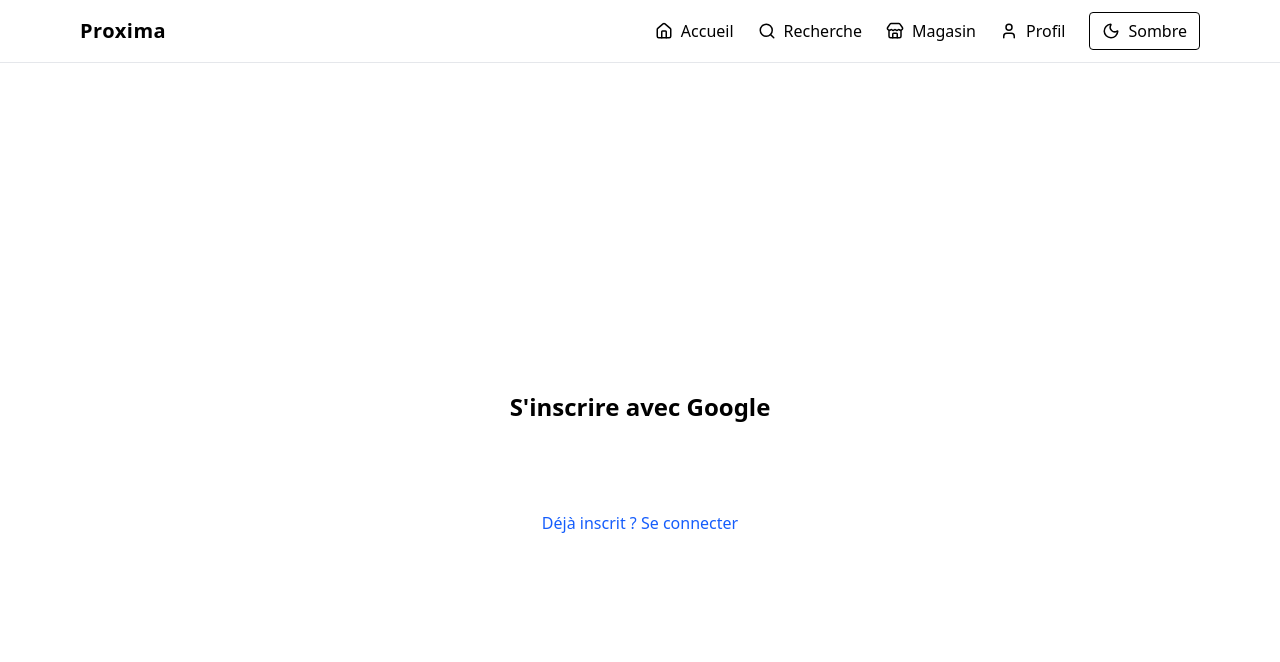
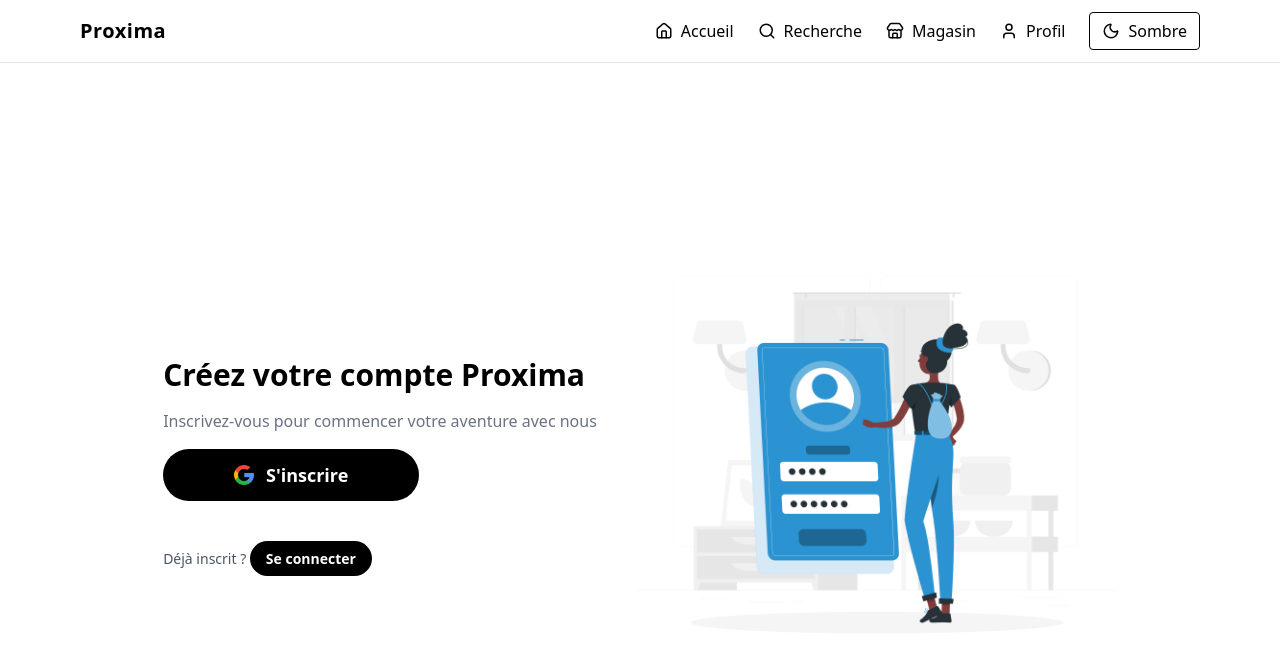
Before and after one commit to biyayinux/proxima, a React (Vite) app: page /signUp in a window 1280 px wide. Shown: the top 662 px of the page. Built offline with nearby package versions, Linux system fonts and the light colour scheme; no server answers.

Commit message:
Desgin auth

```diff
--- a/src/components/navbar.tsx
+++ b/src/components/navbar.tsx
@@ -52,7 +52,7 @@
       </div>
       {menuOpen && (
         <div className="md:hidden flex flex-col gap-3 px-4 pb-4 border-t border-gray-200 dark:border-gray-800">
-          <Link to="/" onClick={closeMenu} className={linkClass('/')}>
+          <Link to="/all" onClick={closeMenu} className={linkClass('/')}>
             <Home size={18} /> Accueil
           </Link>
           <Link
--- a/src/pages/auth/signIn.tsx
+++ b/src/pages/auth/signIn.tsx
@@ -1,7 +1,9 @@
-import { useState, useEffect } from 'react';
+import { useState, useEffect, useRef } from 'react';
 import { GoogleLogin } from '@react-oauth/google';
 import { jwtDecode } from 'jwt-decode';
-import { useNavigate } from 'react-router-dom';
+import { useNavigate, Link } from 'react-router-dom';
+import image1 from '/images/illustrations/image1.png';
+import googleIcon from '/images/icons/google.png'; // Icône Google
 
 interface User {
   name: string;
@@ -14,7 +16,9 @@
 function SignIn() {
   const [user, setUser] = useState<User | null>(null);
   const [error, setError] = useState<string | null>(null);
+  const [loading, setLoading] = useState<boolean>(false);
   const navigate = useNavigate();
+  const googleBtnRef = useRef<HTMLDivElement>(null);
 
   useEffect(() => {
     document.title = 'Connexion — Proxima';
@@ -27,8 +31,8 @@
         email: string;
         picture?: string;
       }>(credentialResponse.credential);
+      const email = decoded.email;
 
-      const email = decoded.email;
       try {
         const res = await fetch(
           `${import.meta.env.VITE_MIDDLEWARE_URL}/api/auth/signIn`,
@@ -43,38 +47,102 @@
 
         if (!res.ok) {
           setError(data.error || 'Erreur lors de la connexion');
+          setLoading(false);
           return;
         }
 
-        // Si tout est ok, stocker token + user et rediriger
         localStorage.setItem('token', data.token);
         localStorage.setItem('user', JSON.stringify(data.user));
         setUser(data.user);
-        navigate('/profile');
+        navigate('/all');
       } catch (err: any) {
         console.error('Erreur API SignIn ', err);
         setError('Erreur serveur, réessayez plus tard');
+        setLoading(false);
       }
     }
   };
 
-  const handleLoginError = () => setError('Connexion Google échouée');
+  const handleLoginError = () => {
+    setError('Connexion Google échouée');
+    setLoading(false);
+  };
+
+  const triggerGoogleLogin = () => {
+    setLoading(true);
+    const button = googleBtnRef.current?.querySelector(
+      'div[role="button"]',
+    ) as HTMLElement | null;
+
+    if (button) {
+      button.click();
+    } else {
+      setError('Le bouton Google n’est pas encore prêt. Veuillez réessayer.');
+      setLoading(false);
+    }
+  };
 
   return (
-    <div className="min-h-screen flex flex-col items-center justify-center bg-white text-black dark:bg-black dark:text-white transition-colors duration-300">
-      <h1 className="text-2xl font-bold mb-6">Connexion avec Google OAuth2</h1>
-      {error && <p className="text-red-500 mb-4">{error}</p>}
+    <div className="min-h-screen flex flex-col md:flex-row items-center justify-center gap-10 px-6 bg-white text-black dark:bg-black dark:text-white transition-colors duration-300">
+      <div className="order-1 md:order-2 flex justify-center md:justify-end w-full md:w-auto mb-6 md:mb-0">
+        <img
+          src={image1}
+          alt="Illustration"
+          className="w-64 sm:w-80 md:w-[420px] lg:w-[480px] h-auto object-contain"
+        />
+      </div>
+      <div className="order-2 md:order-1 flex flex-col items-center md:items-start text-center md:text-left max-w-md space-y-4">
+        <h1 className="text-3xl font-bold">Bienvenue sur Proxima</h1>
+        <p className="text-gray-500 dark:text-gray-400">
+          Connectez-vous pour accéder à votre espace personnel
+        </p>
+        {error && <p className="text-red-500">{error}</p>}
         {user ? (
           <div>
             <p>Nom {user.name}</p>
             <p>Email {user.email}</p>
           </div>
         ) : (
+          <>
+            <button
+              onClick={triggerGoogleLogin}
+              disabled={loading}
+              className={`relative z-10 w-64 py-3 flex items-center justify-center gap-3 rounded-full font-semibold text-lg transition ${
+                loading
+                  ? 'bg-gray-400 text-white cursor-not-allowed'
+                  : 'bg-black text-white dark:bg-white dark:text-black hover:opacity-80'
+              }`}
+            >
+              <img
+                src={googleIcon}
+                alt="Google Icon"
+                className="w-5 h-5 object-contain"
+              />
+              {loading ? 'Connexion…' : 'Se connecter'}
+            </button>
+            <div
+              ref={googleBtnRef}
+              className="absolute opacity-0 pointer-events-none"
+            >
               <GoogleLogin
                 onSuccess={handleLoginSuccess}
                 onError={handleLoginError}
               />
+            </div>
+          </>
         )}
+        <div className="mt-8">
+          <p className="text-sm text-gray-600 dark:text-gray-300">
+            Pas encore de compte ?{' '}
+            <Link
+              to="/signUp"
+              className="font-semibold text-white bg-black dark:bg-white dark:text-black px-4 py-2 rounded-full transition hover:opacity-80"
+            >
+              Créer un compte
+            </Link>
+          </p>
+        </div>
+      </div>
     </div>
   );
 }
--- a/src/pages/auth/signUp.tsx
+++ b/src/pages/auth/signUp.tsx
@@ -1,7 +1,9 @@
-import { useState, useEffect } from 'react';
+import { useState, useEffect, useRef } from 'react';
 import { GoogleLogin } from '@react-oauth/google';
 import { jwtDecode } from 'jwt-decode';
 import { useNavigate, Link } from 'react-router-dom';
+import image1 from '/images/illustrations/image1.png';
+import googleIcon from '/images/icons/google.png';
 
 interface User {
   name: string;
@@ -12,10 +14,13 @@
 
 function SignUp() {
   const [user, setUser] = useState<User | null>(null);
+  const [error, setError] = useState<string | null>(null);
+  const [loading, setLoading] = useState<boolean>(false);
   const navigate = useNavigate();
+  const googleBtnRef = useRef<HTMLDivElement>(null);
 
   useEffect(() => {
-    document.title = "S'inscrire — Proxima";
+    document.title = 'Inscription — Proxima';
   }, []);
 
   const handleSignUpSuccess = (credentialResponse: CredentialResponse) => {
@@ -33,45 +38,86 @@
     }
   };
 
-  const handleSignUpError = () => console.error('Inscription Google échouée');
+  const handleSignUpError = () => {
+    setError('Inscription Google échouée');
+    setLoading(false);
+  };
+
+  const triggerGoogleLogin = () => {
+    setLoading(true);
+    const button = googleBtnRef.current?.querySelector(
+      'div[role="button"]',
+    ) as HTMLElement | null;
+
+    if (button) {
+      button.click();
+    } else {
+      setError('Le bouton Google n’est pas encore prêt. Veuillez réessayer.');
+      setLoading(false);
+    }
+  };
 
   return (
-    <div className="min-h-screen flex flex-col items-center justify-center bg-white text-black dark:bg-black dark:text-white transition-colors duration-300 px-4">
-      <h1 className="text-2xl font-bold mb-6">S'inscrire avec Google</h1>
-
-      {!user && (
-        <GoogleLogin
-          onSuccess={handleSignUpSuccess}
-          onError={handleSignUpError}
+    <div className="min-h-screen flex flex-col md:flex-row items-center justify-center gap-10 px-6 bg-white text-black dark:bg-black dark:text-white transition-colors duration-300">
+      <div className="order-1 md:order-2 flex justify-center md:justify-end w-full md:w-auto mb-6 md:mb-0">
+        <img
+          src={image1}
+          alt="Illustration"
+          className="w-64 sm:w-80 md:w-[420px] lg:w-[480px] h-auto object-contain"
         />
-      )}
-
-      {user && (
-        <div className="flex flex-col items-center gap-4">
-          <img
-            src="/avatar.png"
-            alt="Avatar par défaut"
-            className="w-20 h-20 rounded-full border border-current mb-3"
-            onClick={() => document.getElementById('fileInput')?.click()}
-          />
-          <input
-            type="file"
-            id="fileInput"
-            accept="image/*"
-            className="hidden"
-          />
-          <p className="text-center mt-2">
-            Nom {user.name} <br /> Email {user.email}
+      </div>
+      <div className="order-2 md:order-1 flex flex-col items-center md:items-start text-center md:text-left max-w-md space-y-4">
+        <h1 className="text-3xl font-bold">Créez votre compte Proxima</h1>
+        <p className="text-gray-500 dark:text-gray-400">
+          Inscrivez-vous pour commencer votre aventure avec nous
+        </p>
+        {error && <p className="text-red-500">{error}</p>}
+        {user ? (
+          <div className="text-center md:text-left">
+            <p>Nom {user.name}</p>
+            <p>Email {user.email}</p>
+          </div>
+        ) : (
+          <>
+            <button
+              onClick={triggerGoogleLogin}
+              disabled={loading}
+              className={`relative z-10 w-64 py-3 flex items-center justify-center gap-3 rounded-full font-semibold text-lg transition ${
+                loading
+                  ? 'bg-gray-400 text-white cursor-not-allowed'
+                  : 'bg-black text-white dark:bg-white dark:text-black hover:opacity-80'
+              }`}
+            >
+              <img
+                src={googleIcon}
+                alt="Google Icon"
+                className="w-5 h-5 object-contain"
+              />
+              {loading ? 'Inscription…' : "S'inscrire"}
+            </button>
+            <div
+              ref={googleBtnRef}
+              className="absolute opacity-0 pointer-events-none"
+            >
+              <GoogleLogin
+                onSuccess={handleSignUpSuccess}
+                onError={handleSignUpError}
+              />
+            </div>
+          </>
+        )}
+        <div className="mt-8">
+          <p className="text-sm text-gray-600 dark:text-gray-300">
+            Déjà inscrit ?{' '}
+            <Link
+              to="/signIn"
+              className="font-semibold text-white bg-black dark:bg-white dark:text-black px-4 py-2 rounded-full transition hover:opacity-80"
+            >
+              Se connecter
+            </Link>
           </p>
         </div>
-      )}
-
-      <Link
-        to="/signIn"
-        className="mt-6 text-blue-600 dark:text-blue-400 hover:underline"
-      >
-        Déjà inscrit ? Se connecter
-      </Link>
+      </div>
     </div>
   );
 }
```
Also changed, not shown: src/hooks/users/addUser.ts (+28 -9 lines), src/pages/auth/addUser.tsx (+32 -21 lines), public/images/icons/google.png (added), public/images/illustrations/image1.png (added). Lines whose indentation alone changed are shown as unchanged.
